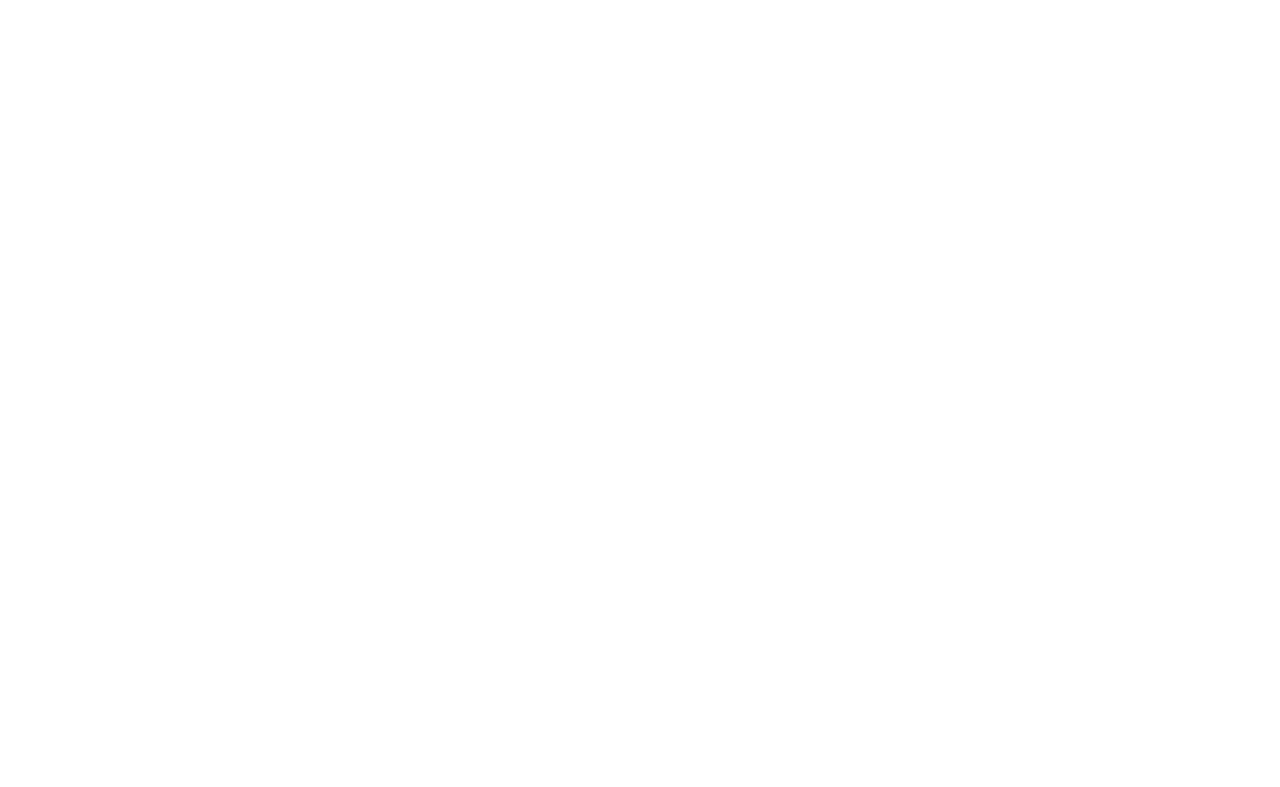
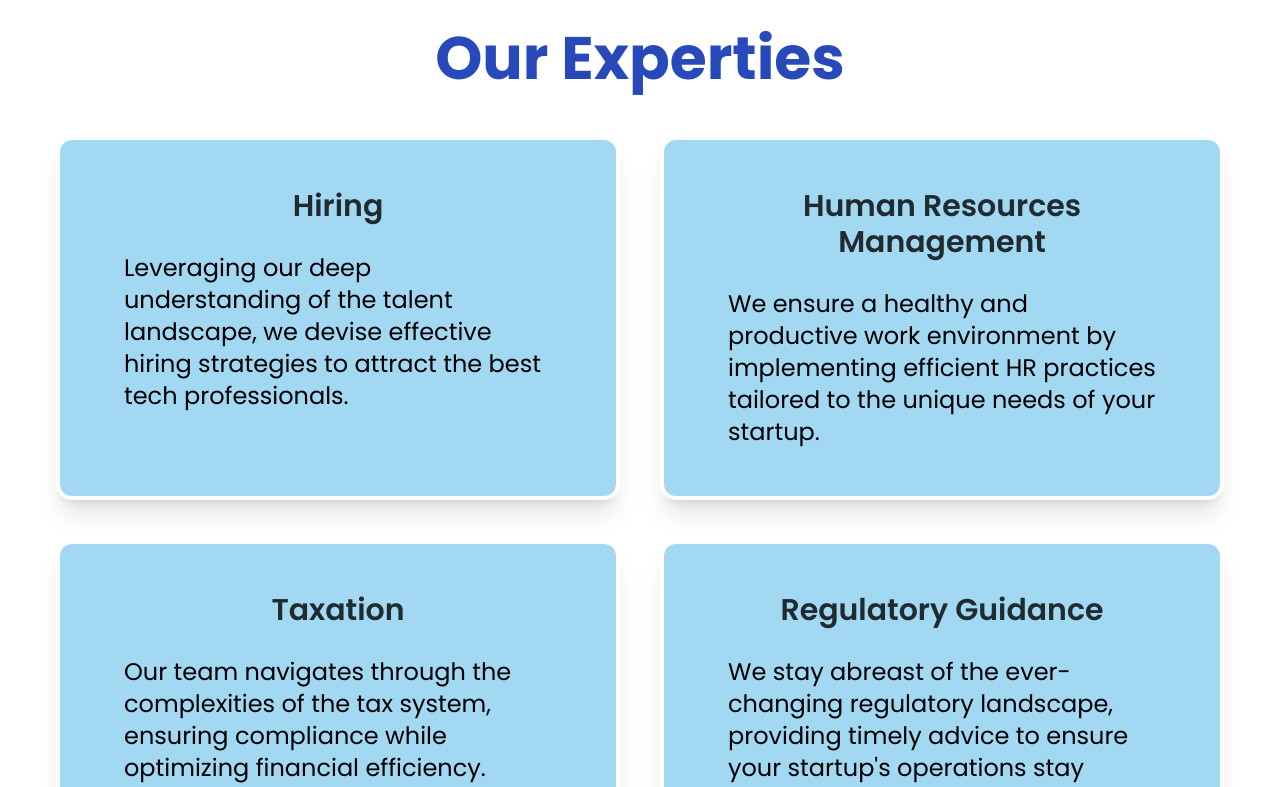
Before and after one commit to Rabby-khan-04/Webmobi, a React (Vite) app: page / in a window 1280 px wide. Shown: the part 1700-2487 px from the top of the page. Before the commit the page ends 1700 px from the top, so only its background shows below. Built offline with nearby package versions, Linux system fonts and the light colour scheme.

Commit message:
Experties Section Added

```diff
--- a/src/Pages/Home/Home.jsx
+++ b/src/Pages/Home/Home.jsx
@@ -1,11 +1,14 @@
 import React from "react";
 import Banner from "../../components/Home/Banner/Banner";
+import Experties from "../../components/Home/Experties/Experties";
 
 const Home = () => {
   return (
     <>
       {/* Banner */}
       <Banner />
+      {/* Experties */}
+      <Experties />
     </>
   );
 };
--- /dev/null
+++ b/src/components/Home/Experties/Experties.jsx
@@ -0,0 +1,45 @@
+import React from "react";
+import ExpertiesCard from "./ExpertiesCard";
+import { key } from "localforage";
+
+const Experties = () => {
+  const experties = [
+    {
+      title: "Hiring",
+      description:
+        "Leveraging our deep understanding of the talent landscape, we devise effective hiring strategies to attract the best tech professionals.",
+    },
+    {
+      title: "Human Resources Management",
+      description:
+        "We ensure a healthy and productive work environment by implementing efficient HR practices tailored to the unique needs of your startup.",
+    },
+    {
+      title: "Taxation",
+      description:
+        "Our team navigates through the complexities of the tax system, ensuring compliance while optimizing financial efficiency.",
+    },
+    {
+      title: "Regulatory Guidance",
+      description:
+        "We stay abreast of the ever-changing regulatory landscape, providing timely advice to ensure your startup's operations stay within legal boundaries.",
+    },
+  ];
+
+  return (
+    <section className="pt-14 pb-24">
+      <div className="container">
+        <div className="intro text-center mb-12">
+          <h2 className="text-darkBlue text-6xl font-bold">Our Experties</h2>
+        </div>
+        <div className="grid grid-cols-2 gap-10">
+          {experties.map((exp, index) => (
+            <ExpertiesCard exp={exp} key={index} />
+          ))}
+        </div>
+      </div>
+    </section>
+  );
+};
+
+export default Experties;
--- /dev/null
+++ b/src/components/Home/Experties/ExpertiesCard.jsx
@@ -0,0 +1,15 @@
+import React from "react";
+
+const ExpertiesCard = ({ exp }) => {
+  const { title, description } = exp;
+  return (
+    <div className="py-12 px-16 bg-dabyBlue rounded-2xl border-4 border-white shadow-xl">
+      <h3 className="text-center text-3xl font-semibold text-dark mb-7">
+        {title}
+      </h3>
+      <p className="text-2xl font-normal">{description}</p>
+    </div>
+  );
+};
+
+export default ExpertiesCard;
```
